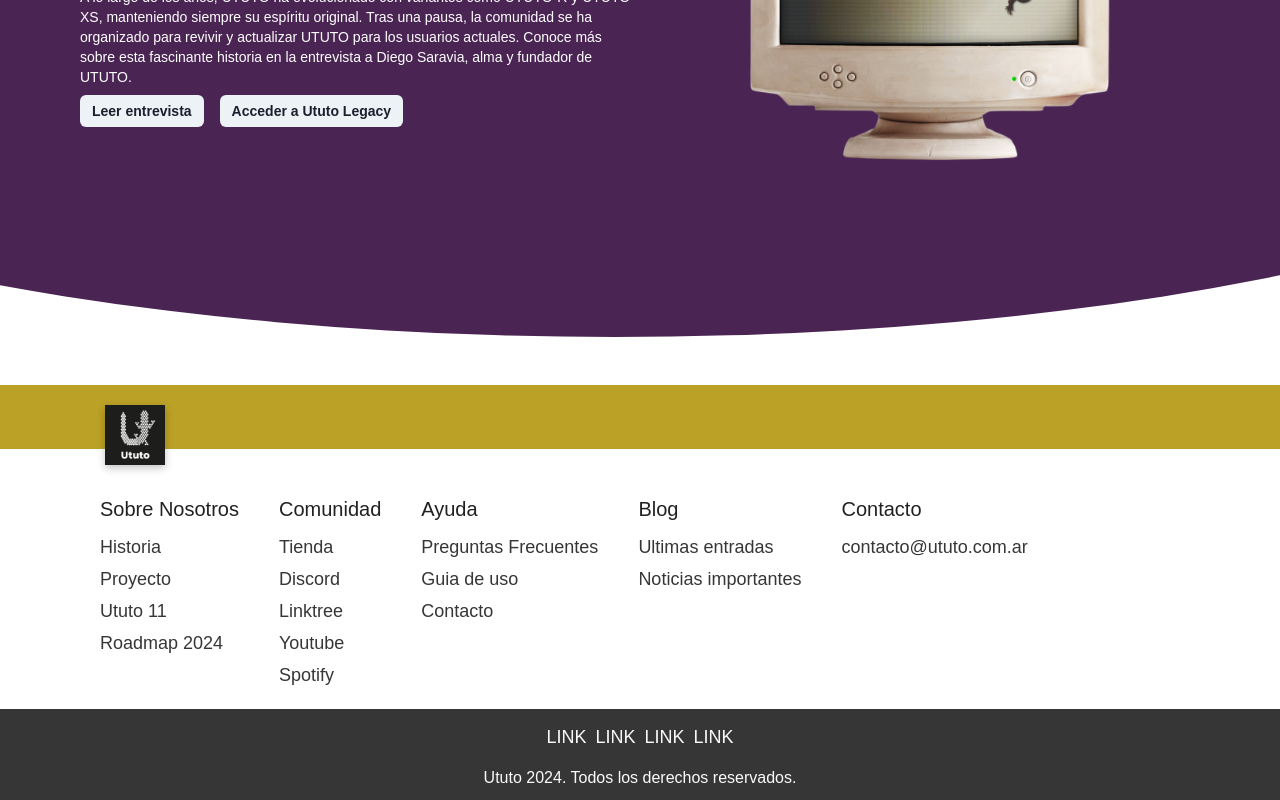
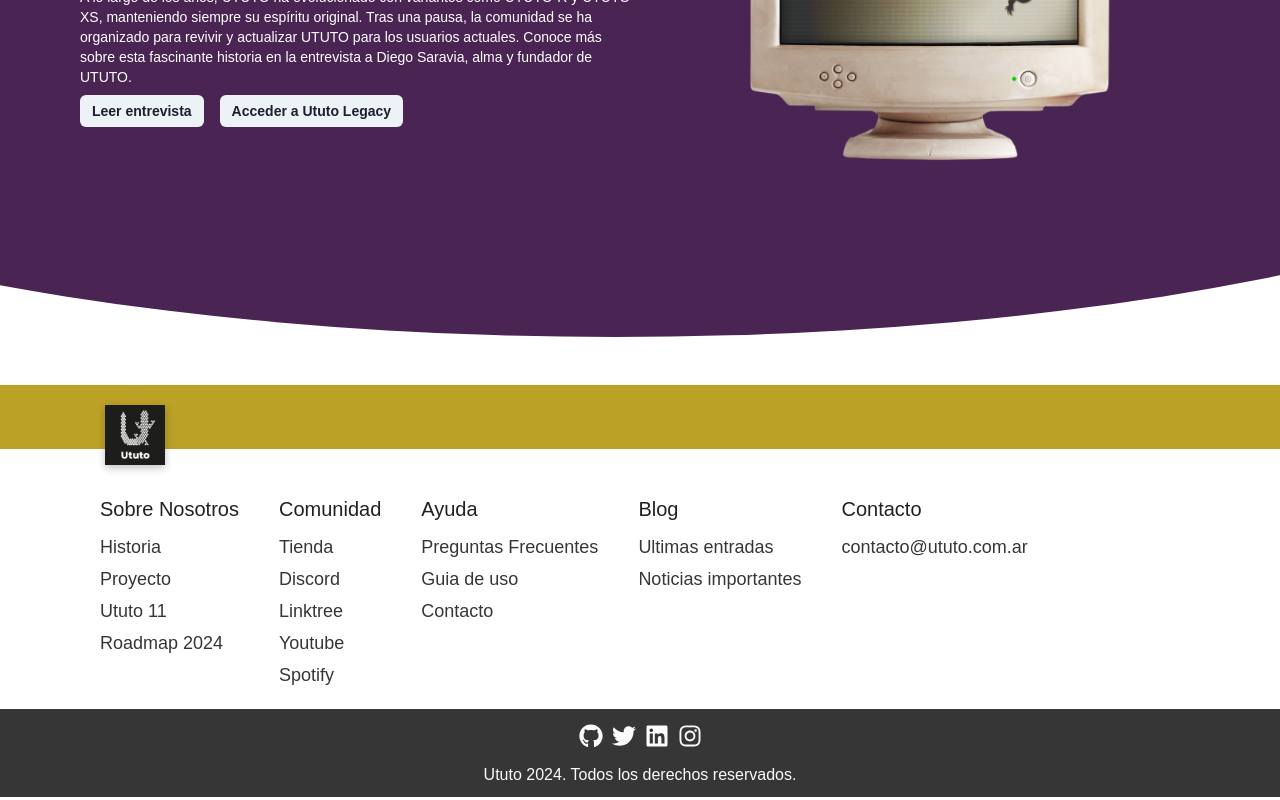
Before and after one commit to ututolinux/sitioWeb, a React (Vite) app: page / in a window 1280 px wide. Shown: the part 1549-2349 px from the top of the page. Built offline with nearby package versions, Linux system fonts and the light colour scheme.

Commit message:
Iconos de redes sociales y github agregados

```diff
--- a/package.json
+++ b/package.json
@@ -15,7 +15,7 @@
     "@emotion/react": "^11.11.4",
     "@emotion/styled": "^11.11.5",
     "@fontsource-variable/montserrat": "^5.0.19",
-    "framer-motion": "^11.2.10",
+    "framer-motion": "^11.2.12",
     "react": "^18.2.0",
     "react-dom": "^18.2.0",
     "react-icons": "^5.2.1",
--- a/src/components/Footer/Footer.jsx
+++ b/src/components/Footer/Footer.jsx
@@ -14,6 +14,7 @@ import {
 } from "./Footer.styles";
 import ututoLogoMono from "../../assets/ututo-logo-black.png";
 import { Container } from "@chakra-ui/react";
+import { FaGithub, FaTwitter, FaLinkedin, FaInstagram } from 'react-icons/fa';
 
 const Footer = () => {
 
@@ -72,10 +73,18 @@ const Footer = () => {
       {/* FOOTER SOCIAL LINKS */}
       <FooterSocialLinks>
         <FooterSocialLinksContainer>
-          <SocialLinks href="#">LINK</SocialLinks>
-          <SocialLinks href="#">LINK</SocialLinks>
-          <SocialLinks href="#">LINK</SocialLinks>
-          <SocialLinks href="#">LINK</SocialLinks>
+        <SocialLinks href="https://github.com">
+            <FaGithub size="24px" />
+          </SocialLinks>
+          <SocialLinks href="https://twitter.com">
+            <FaTwitter size="24px" />
+          </SocialLinks>
+          <SocialLinks href="https://linkedin.com">
+            <FaLinkedin size="24px" />
+          </SocialLinks>
+          <SocialLinks href="https://instagram.com">
+            <FaInstagram size="24px" />
+          </SocialLinks>
         </FooterSocialLinksContainer>
         <FooterText>
           Ututo {currentYear}. Todos los derechos reservados.
```
Also changed, not shown: 1 other file (tests, documents, lock files or other folders).
